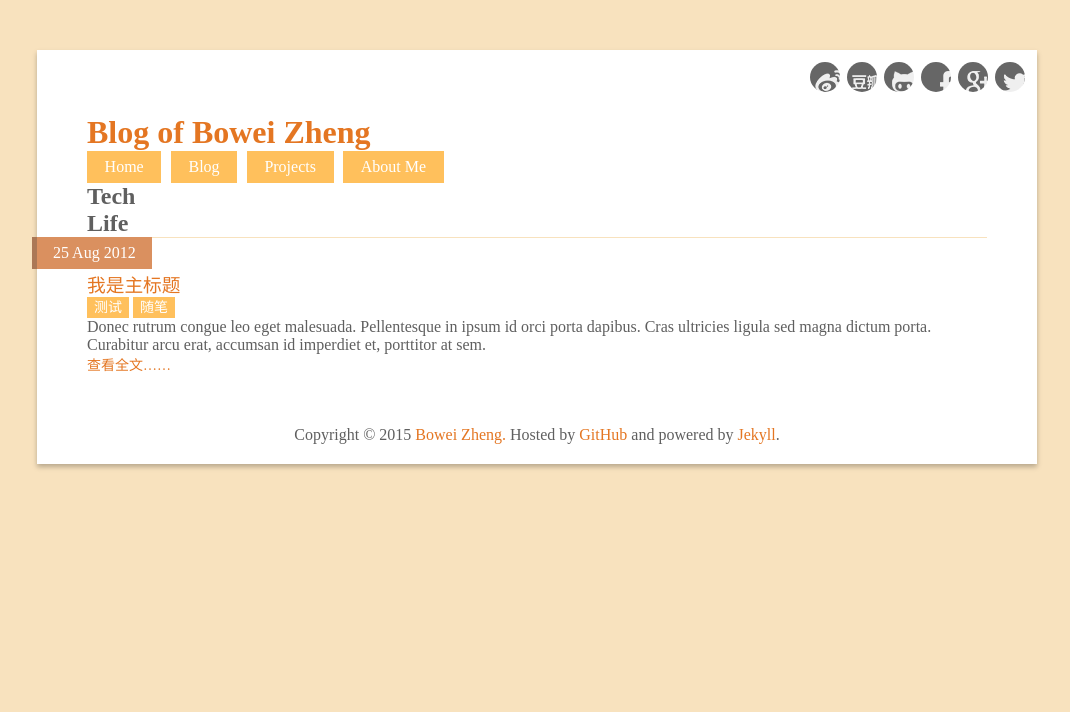
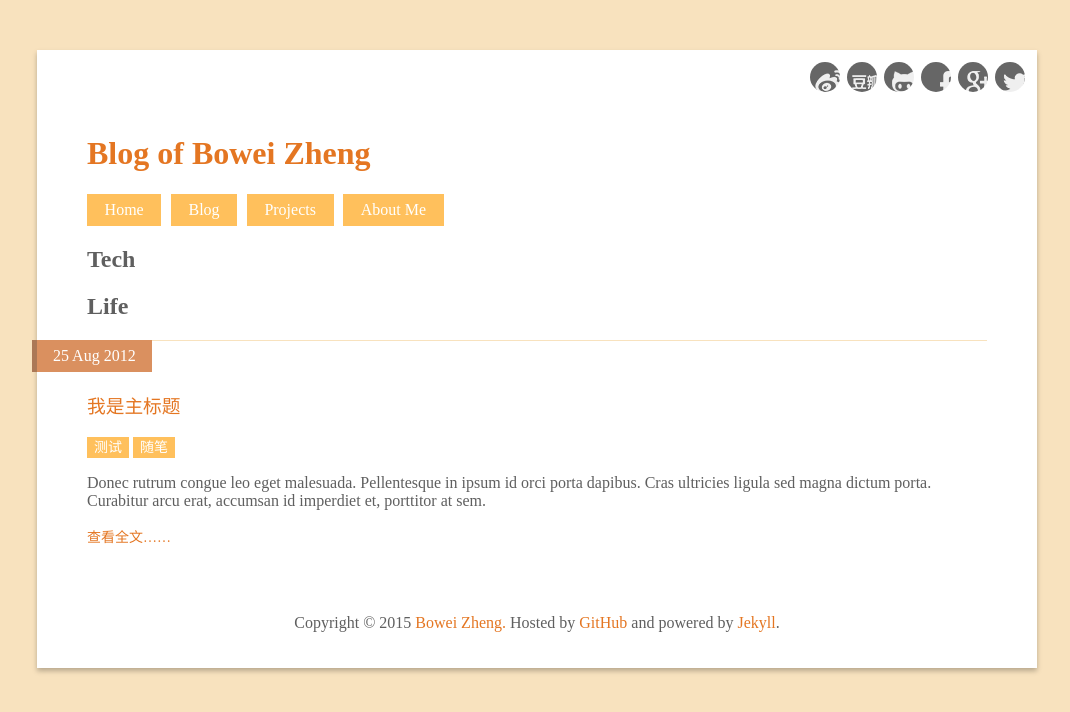
Before and after one commit to wynn719/blog, a Jekyll site: the page built from index.html, in a window 1280 px wide. Shown: the top 712 px of the page, without its empty margins (103-1173 px from the left). Built offline with Jekyll 4.4.1, drawn with Linux system fonts in a browser that asks for light colours; comment, search, counter and statistics services are not loaded.

```diff
--- a/css/default.css
+++ b/css/default.css
@@ -10,6 +10,8 @@
 body{
 	font-size: 1em;
 	background-color: rgb(248,226,190);
+	padding: 0;
+	margin: 0;
 	color: #5f5f5f;
 	font-family: "微软雅黑"
 }
@@ -17,8 +19,6 @@
 ul,ol,dl{list-style: none;margin: 0;padding: 0;}
 
 img{width: 100%;height: 100%;}
-
-*{padding: 0;margin: 0;}
 
 /* global */
 a:link, a:visited{
```
